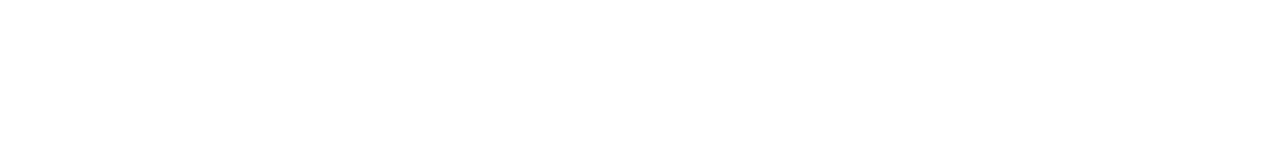
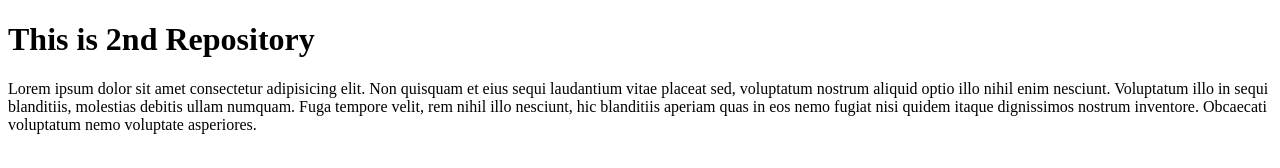
Before and after one commit to Dipta360/second-repo, a plain HTML site: page index.html in a window 1280 px wide. Drawn offline with Linux system fonts and the light colour scheme.

Commit message:
some content added

```diff
--- a/index.html
+++ b/index.html
@@ -7,6 +7,7 @@
     <link rel="stylesheet" href="style.css">
 </head>
 <body>
-
+    <h1>This is 2nd Repository</h1>
+    <P>Lorem ipsum dolor sit amet consectetur adipisicing elit. Non quisquam et eius sequi laudantium vitae placeat sed, voluptatum nostrum aliquid optio illo nihil enim nesciunt. Voluptatum illo in sequi blanditiis, molestias debitis ullam numquam. Fuga tempore velit, rem nihil illo nesciunt, hic blanditiis aperiam quas in eos nemo fugiat nisi quidem itaque dignissimos nostrum inventore. Obcaecati voluptatum nemo voluptate asperiores.</P>
 </body>
 </html>
```
